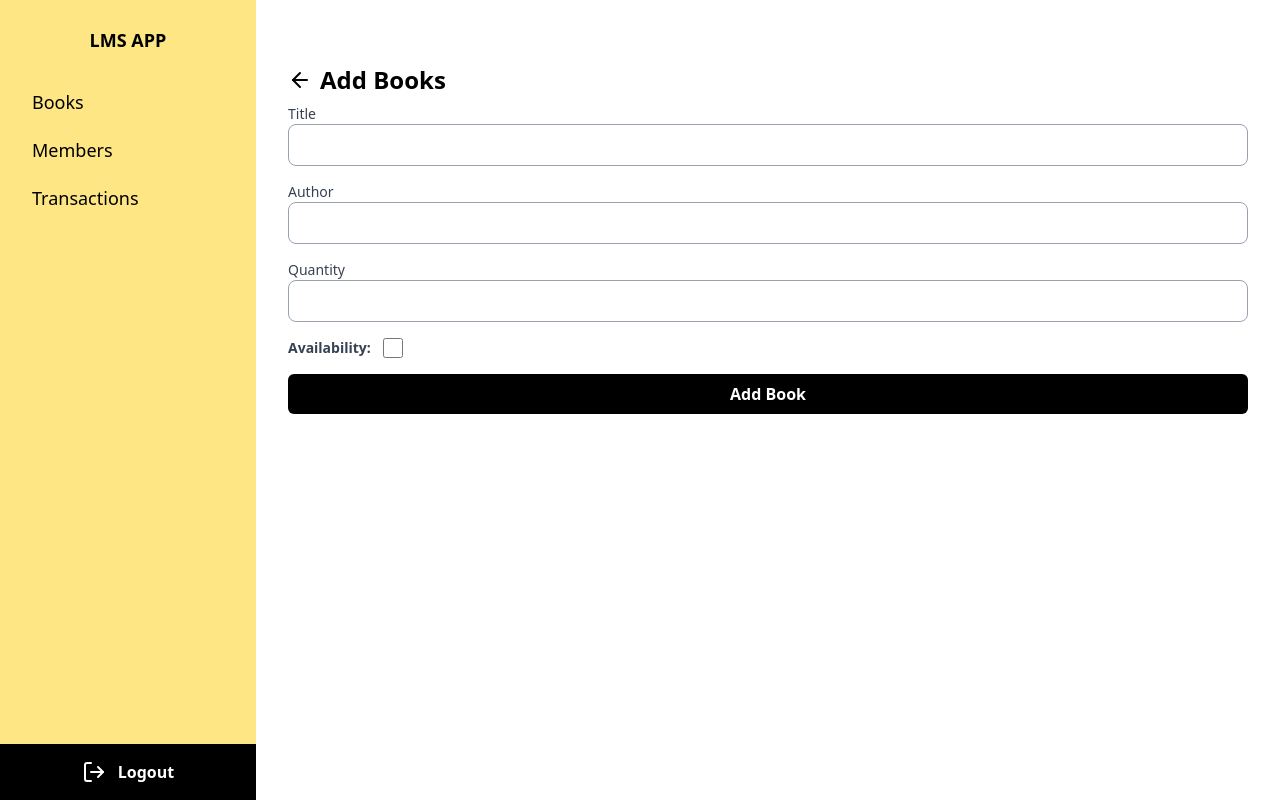
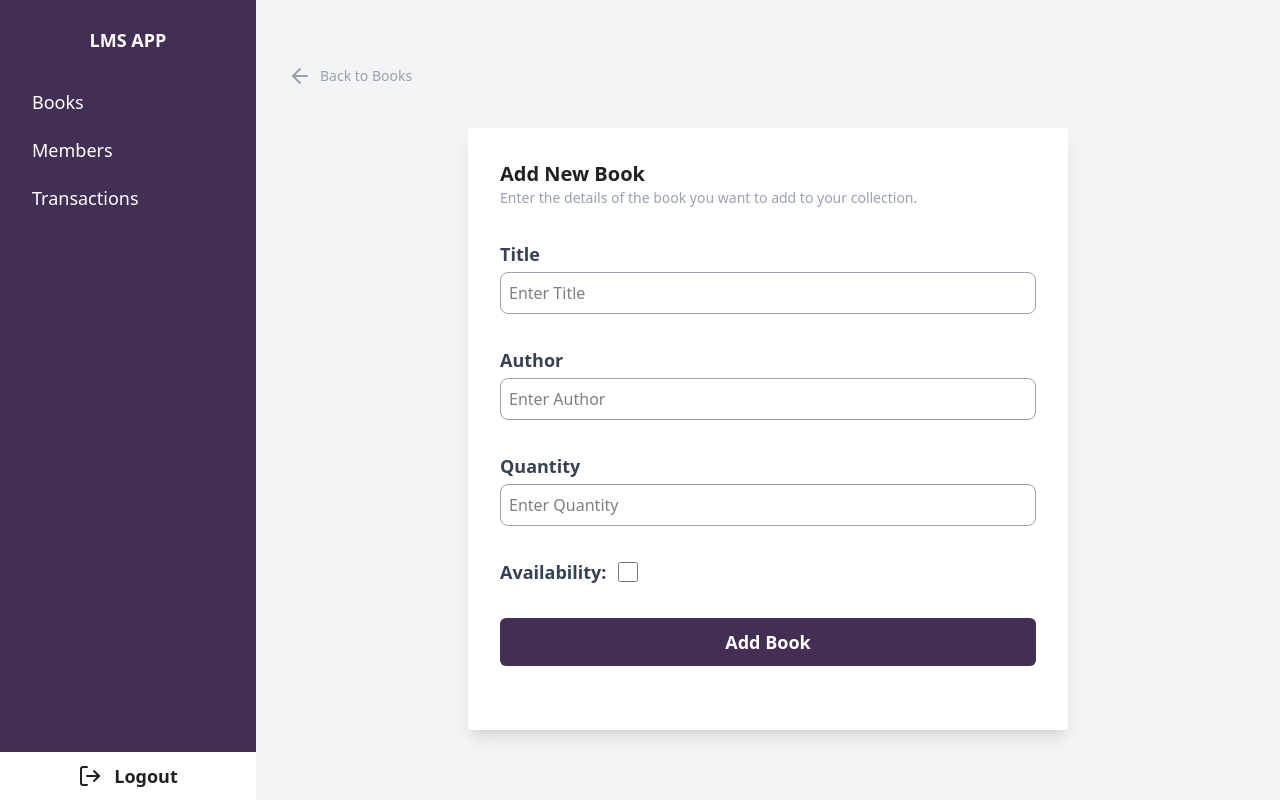
Before and after one commit to Lightbulb-Academy/lms-app-frontend, a React (Vite) app: page /add-book in a window 1280 px wide. Built offline with nearby package versions, Linux system fonts and the light colour scheme; no server answers; sample sign-in values are in the browser's storage.

Commit message:
update UI

```diff
--- a/src/components/button.tsx
+++ b/src/components/button.tsx
@@ -20,7 +20,7 @@ const Button = ({
       <button
         onClick={onClick}
         type={type}
-        className={` w-full cursor-pointer  text-white py-2 flex items-center justify-center gap-3 bg-black ${
+        className={`w-full h-12 cursor-pointer text-lg text-white py-2 flex items-center justify-center gap-3 bg-primary ${
           noRounded ? "rounded-none" : "rounded-md"
         } font-semibold hover:opacity-85 active:scale-95 transition-transform duration-150 ${className}`}
       >
--- a/src/components/input.tsx
+++ b/src/components/input.tsx
@@ -29,8 +29,8 @@ const Input = ({
   const inputType = isPassword && showPassword ? "text" : type;
 
   return (
-    <div>
-      <label htmlFor={name} className="block text-sm font-medium text-gray-700">
+    <div className="flex flex-col gap-1">
+      <label htmlFor={name} className="block text-lg font-bold text-gray-700">
         {label}
       </label>
       <div className="flex items-center justify-between w-full px-2 py-2 border border-gray-400 rounded-lg focus:outline-none focus:ring-2 focus:ring-blue-500">
@@ -43,6 +43,7 @@ const Input = ({
           className={`border-none outline-0 ${
             isPassword ? "w-[90%]" : "w-full"
           }`}
+          placeholder={`Enter ${label}`}
           {...rest}
         />
         {isPassword && (
--- a/src/components/sidebar.tsx
+++ b/src/components/sidebar.tsx
@@ -7,7 +7,7 @@ export default function Sidebar() {
   const navigate = useNavigate();
 
   return (
-    <aside className="w-[20%] h-full bg-amber-200">
+    <aside className="w-[20%] h-full bg-primary text-white">
       {/* Title and Logo */}
       <div className="h-[10%] flex items-center justify-center">
         <h1 className="text-lg font-bold">LMS APP</h1>
@@ -23,7 +23,7 @@ export default function Sidebar() {
         <Button
           type="button"
           label="Logout"
-          className="bg-black rounded-none py-4 cursor-pointer"
+          className="bg-white !text-black rounded-none py-4 cursor-pointer"
           onClick={() => {
             localStorage.removeItem("token");
             navigate("/login");
--- a/src/index.css
+++ b/src/index.css
@@ -1,4 +1,9 @@
 @import "tailwindcss";
+
+@theme {
+  --color-primary: #432E54;
+  --color-black: #212121;
+}
 
 table {
   border-collapse: collapse;
--- a/src/layout/appLayout.tsx
+++ b/src/layout/appLayout.tsx
@@ -7,7 +7,7 @@ export default function AppLayout() {
       {/* Sidebar */}
       <Sidebar />
       {/* content body */}
-      <div className="w-[80%] h-full flex justify-center pt-8">
+      <div className="w-[80%] h-full flex justify-center pt-8 bg-gray-100">
         {/* Outlet renders the matching child route of a parent route
           parent route: "/" - AppLayout
           child routes: "/books", "/members", ...
--- a/src/pages/addBook.tsx
+++ b/src/pages/addBook.tsx
@@ -81,16 +81,23 @@ const AddBook = () => {
   };
 
   return (
-    <div className="w-full p-8">
-      <div className="flex items-center mb-2 gap-2">
+    <div className="flex flex-col w-full p-8 items-center">
+      <div className="w-full flex items-center justify-start mb-2 gap-2">
         <ArrowLeftIcon
           onClick={() => navigate("/books")}
-          className="cursor-pointer"
+          className="cursor-pointer text-gray-400"
         />
         {/* TODO: update title for edit mode */}
-        <h1 className="text-2xl font-bold text-center">Add Books</h1>
+        <h1 className="text-sm text-gray-400 text-center">Back to Books</h1>
       </div>
-      <form className="space-y-4" onSubmit={handleSubmit}>
+      <div className="flex flex-col w-[600px] shadow-lg p-8 gap-8 mt-8 pb-16 bg-white">
+        <div className="flex flex-col">
+          <h1 className="text-xl font-bold text-black">Add New Book</h1>
+          <p className="text-sm text-gray-400">
+            Enter the details of the book you want to add to your collection.
+          </p>
+        </div>
+        <form className="space-y-8 w-full" onSubmit={handleSubmit}>
           <Input
             name="title"
             type="text"
@@ -118,7 +125,7 @@ const AddBook = () => {
           <div className="flex items-center ">
             <label
               htmlFor="availability"
-            className=" text-gray-700 text-sm font-bold "
+              className=" text-gray-700 text-lg font-bold "
             >
               Availability:
             </label>
@@ -134,8 +141,9 @@ const AddBook = () => {
           {errorMessage && (
             <p className="text-red-500 text-lg text-center">{errorMessage}</p>
           )}
-        <Button label={id ? "Edit Book" : "Add Book"} type="submit" />
+          <Button label={id ? "Update Book" : "Add Book"} type="submit" />
         </form>
+      </div>
     </div>
   );
 };
--- a/src/pages/books.tsx
+++ b/src/pages/books.tsx
@@ -65,12 +65,12 @@ export default function Books() {
         <h1 className="text-lg font-bold">Books</h1>
         <Button
           type="button"
-          label="+ Add Book"
-          className="bg-black text-white px-2 text-xs cursor-pointer"
+          label="+ Add"
+          className="bg-black text-white px-2 text-base cursor-pointer !w-[100px]"
           onClick={() => navigate("/add-book")}
         />
       </div>
-      <table className="w-full">
+      <table className="w-full bg-white">
         <thead>
           <tr>
             <th>Title</th>
```
Lines whose indentation alone changed are shown as unchanged.
